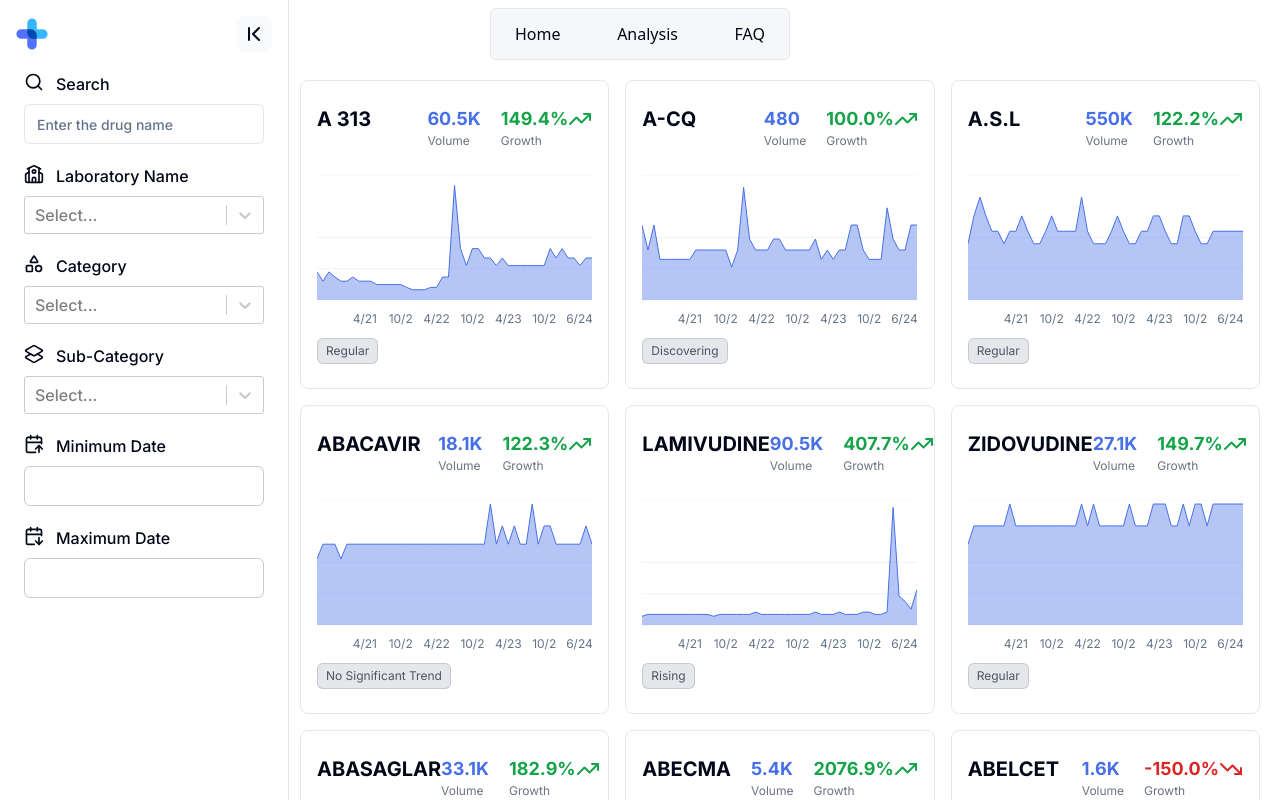
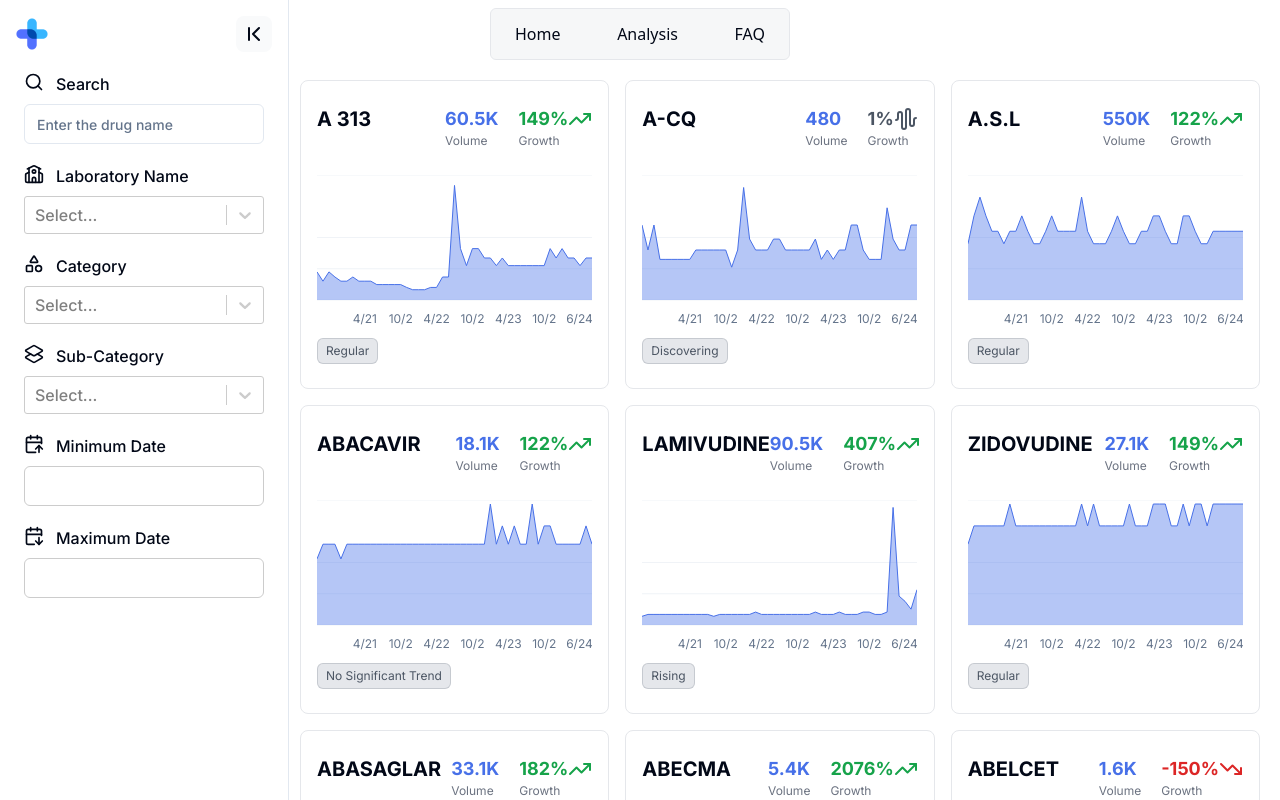
Before and after one commit to ALIDmed/my-app, a React (Vite) app: page / in a window 1280 px wide. Shown: the top 800 px of the page. Built offline with nearby package versions, Linux system fonts and the light colour scheme.

Commit message:
fix growth UI

```diff
--- a/utils.js/index.js
+++ b/utils.js/index.js
@@ -31,7 +31,10 @@ export const calculateGrowth = (monthyl_search_volume) => {
   } else {
     growth = lastMonth.search_volume / firstMonth.search_volume;
   }
-  return (growth * 100).toFixed(1);
+  if (growth === 1) {
+    return 1;
+  }
+  return parseInt(growth * 100);
 };
 
 export const month_to_num = (month) => {
```
